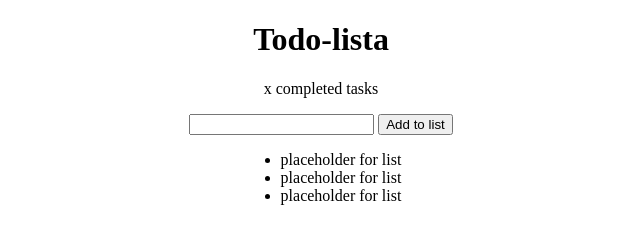
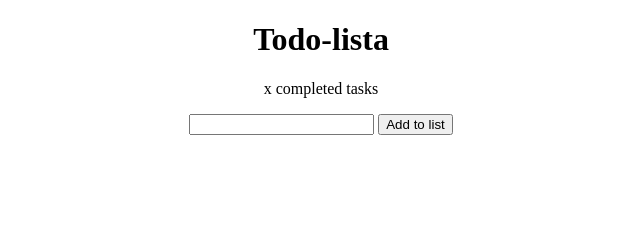
Before and after one commit to a-jaxell/uppgift4, a plain HTML site: page index.html in a window 1280 px wide. Shown: the whole page, without its empty margins (319-959 px from the left). Drawn offline with Linux system fonts and the light colour scheme.

Commit message:
Removed placeholder list items

```diff
--- a/index.html
+++ b/index.html
@@ -18,9 +18,6 @@
     <!-- Container for the list of todo items -->
     <div class="container">
         <ul id="list">
-            <li>placeholder for list</li>
-            <li>placeholder for list</li>
-            <li>placeholder for list</li>
         </ul>
     </div>
     <script src="resources/script.js"></script>
```
